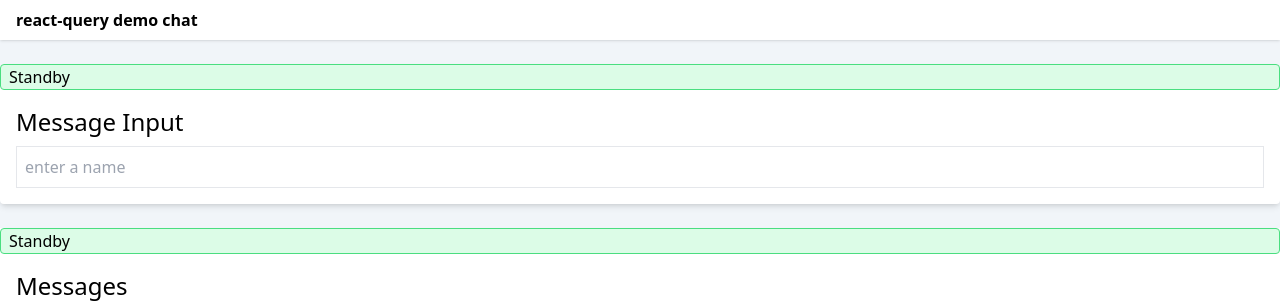
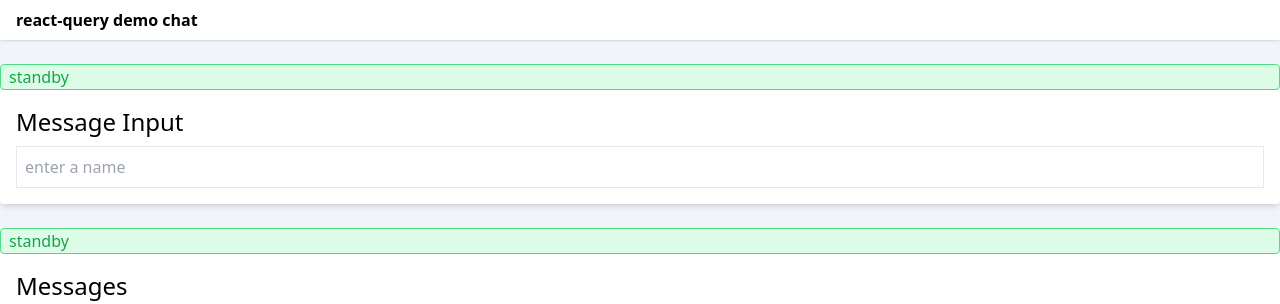
Before and after one commit to g3org3/react-query-demo, a React (Vite) app: page / in a window 1280 px wide. Shown: the top 304 px of the page. Built offline with nearby package versions, Linux system fonts and the light colour scheme.

Commit message:
:recycle: finish refacto

```diff
--- a/src/components/Alert.tsx
+++ b/src/components/Alert.tsx
@@ -1,20 +1,18 @@
 import { clx } from "../utils/tailwind"
 
-const colorsByStatus = {
-  loading: 'blue',
-  standby: 'green',
-  failed: 'red',
-  fetching: 'teal',
-} as const
-
-type Status = keyof typeof colorsByStatus
-
+type Status = 'loading' | 'standby' | 'failed' | 'fetching'
 
 export default function Alert(props: { status: Status }) {
-  const color = colorsByStatus[props.status]
+  const className = `px-2 border rounded`
 
   return (
-    <span className={clx({ 'animate-pulse': props.status === 'loading'}, `capitalize rounded text-${color}-600 border border-${color}-400 bg-${color}-100 px-2`)}>
+    <span className={clx({
+      'animate-pulse': props.status === 'loading',
+      'text-green-600 border-green-400 bg-green-100' : props.status === 'standby',
+      'text-blue-600 border-blue-400 bg-blue-100' : props.status === 'loading',
+      'text-teal-600 border-teal-400 bg-teal-100' : props.status === 'fetching',
+      'text-red-600 border-red-400 bg-red-100' : props.status === 'failed',
+    }, className)}>
       {props.status}
     </span>
   )
--- a/src/components/ShowMessages.tsx
+++ b/src/components/ShowMessages.tsx
@@ -2,21 +2,7 @@ import { useQuery } from "@tanstack/react-query"
 import { db } from "../utils/db"
 import { clx } from "../utils/tailwind"
 import Alert from "./Alert"
-
-const StatusBadgeButton = (props: { server: boolean, errored: null | VoidFunction }) => {
-  if (props.server) {
-    return <span className="bg-green-100 border border-green-400 rounded px-4 text-green-800">server</span>
-  }
-
-  if (typeof props.errored === 'function') {
-    return <button onClick={props.errored} className="bg-slate-100 hover:bg-slate-200 active:bg-slate-300 border border-slate-400 rounded px-4 text-slate-800">
-      resend?
-    </button>
-
-  }
-
-  return <span className="bg-orange-100 border border-orange-400 rounded px-4 text-orange-800 animate-pulse">local</span>
-}
+import StatusBadgeButton from "./StatusButton"
 
 const ShowMessages = () => {
   const { data, isLoading, isFetching, isError } = useQuery({
--- /dev/null
+++ b/src/components/StatusButton.tsx
@@ -0,0 +1,15 @@
+
+export default function StatusBadgeButton (props: { server: boolean, errored: null | VoidFunction }) {
+  if (props.server) {
+    return <span className="bg-green-100 border border-green-400 rounded px-4 text-green-800">server</span>
+  }
+
+  if (typeof props.errored === 'function') {
+    return <button onClick={props.errored} className="bg-slate-100 hover:bg-slate-200 active:bg-slate-300 border border-slate-400 rounded px-4 text-slate-800">
+      resend?
+    </button>
+
+  }
+
+  return <span className="bg-orange-100 border border-orange-400 rounded px-4 text-orange-800 animate-pulse">local</span>
+}
```
